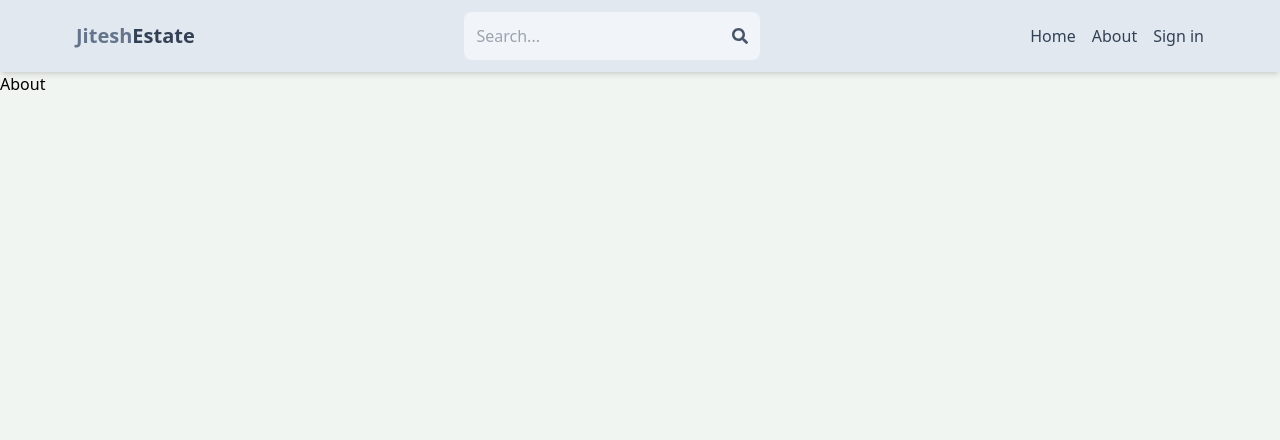
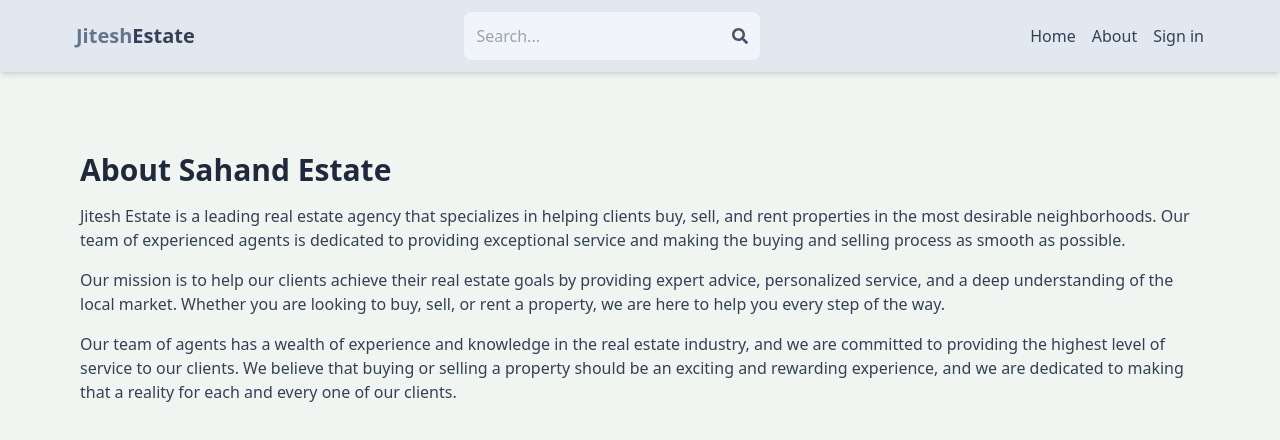
Before and after one commit to Jitesh0404/real-state-MERN, a React (Create React App) app in the folder client/: page /about in a window 1280 px wide. Shown: the top 440 px of the page. Built offline with nearby package versions, Linux system fonts and the light colour scheme.

Commit message:
Complete About Page

```diff
--- a/client/public/index.html
+++ b/client/public/index.html
@@ -24,7 +24,7 @@
       work correctly both with client-side routing and a non-root public URL.
       Learn how to configure a non-root public URL by running `npm run build`.
     -->
-    <title>React App</title>
+    <title>Jitesh Estate</title>
   </head>
   <body>
     <noscript>You need to enable JavaScript to run this app.</noscript>
--- a/client/src/pages/About.jsx
+++ b/client/src/pages/About.jsx
@@ -2,6 +2,13 @@
 
 export default function About() {
   return (
-    <div>About</div>
+    <div className='py-20 px-4 max-w-6xl mx-auto'>
+      <h1 className='text-3xl font-bold mb-4 text-slate-800'>About Sahand Estate</h1>
+      <p className='mb-4 text-slate-700'>Jitesh Estate is a leading real estate agency that specializes in helping clients buy, sell, and rent properties in the most desirable neighborhoods. Our team of experienced agents is dedicated to providing exceptional service and making the buying and selling process as smooth as possible.</p>
+      <p className='mb-4 text-slate-700'>
+      Our mission is to help our clients achieve their real estate goals by providing expert advice, personalized service, and a deep understanding of the local market. Whether you are looking to buy, sell, or rent a property, we are here to help you every step of the way.
+      </p>
+      <p className='mb-4 text-slate-700'>Our team of agents has a wealth of experience and knowledge in the real estate industry, and we are committed to providing the highest level of service to our clients. We believe that buying or selling a property should be an exciting and rewarding experience, and we are dedicated to making that a reality for each and every one of our clients.</p>
+    </div>
   )
 }
```
